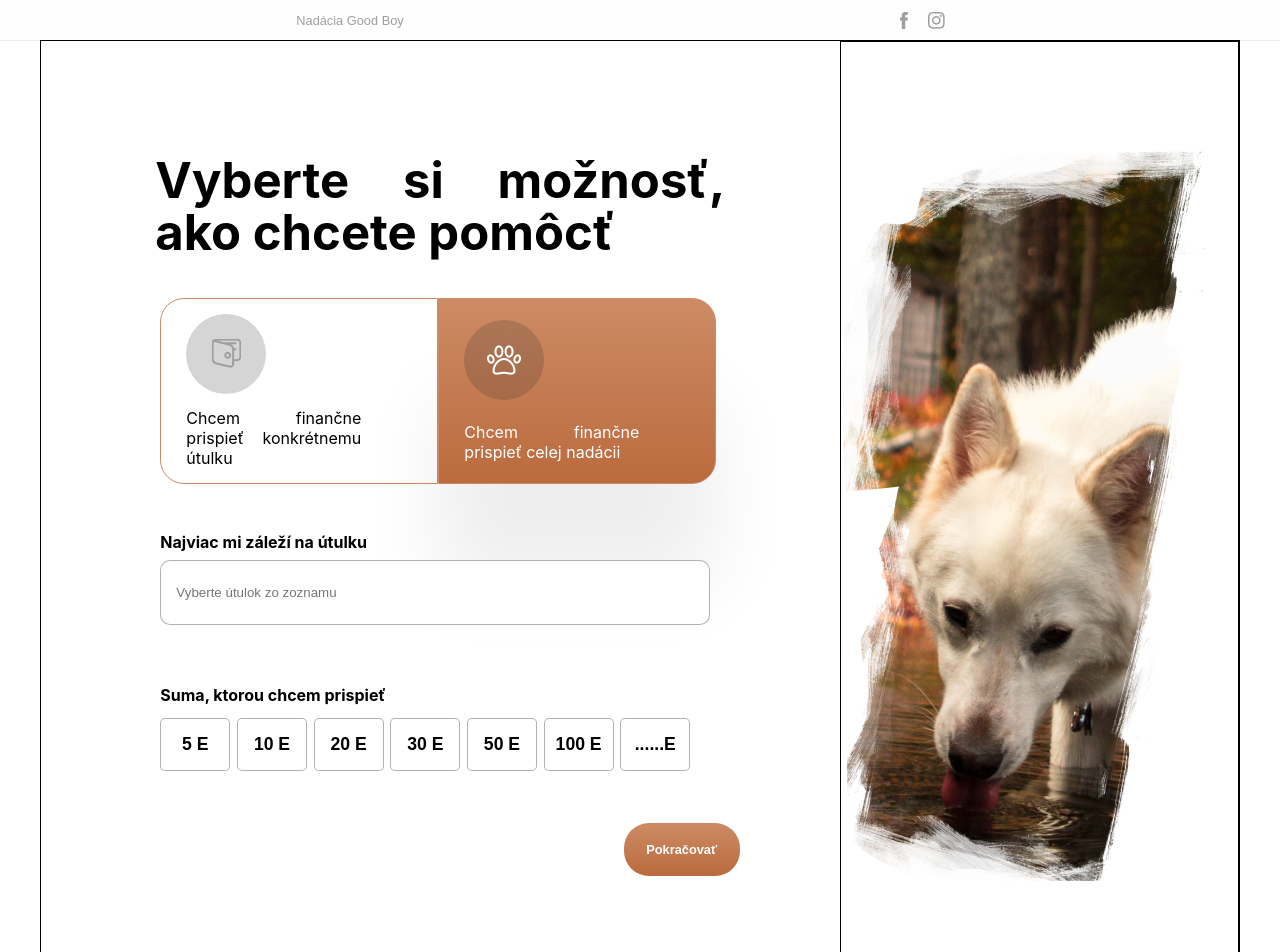
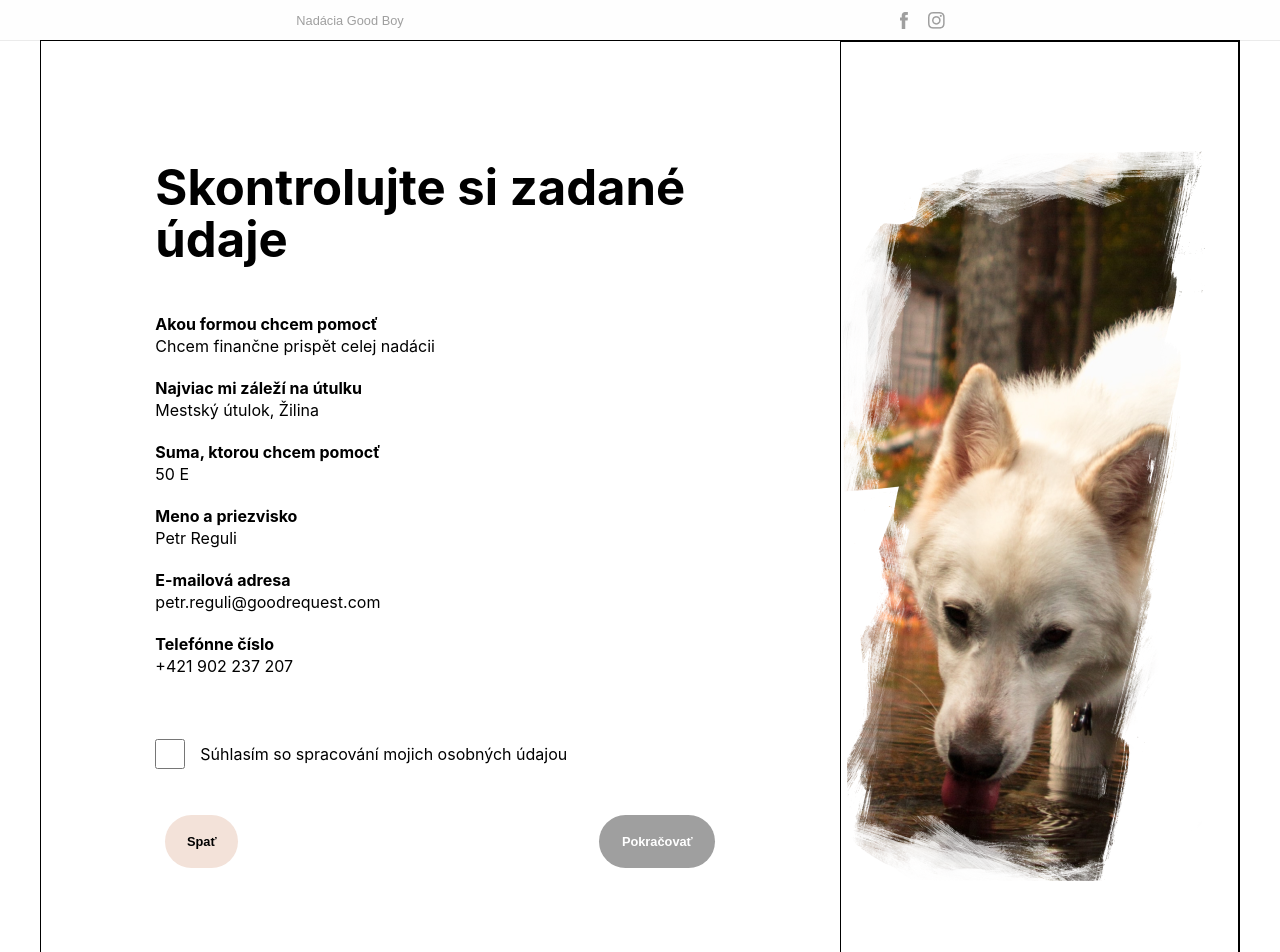
Before and after one commit to KarelGeyer/goodboy, a React (Create React App) app: page / in a window 1280 px wide. Shown: the top 952 px of the page. Built offline with nearby package versions, Linux system fonts and the light colour scheme.

Commit message:
created Form and Confirmation Component and styled them, added a color to Theme component, imported Confirmation and Form component to Layout

```diff
--- a/src/components/ChooseHelp.js
+++ b/src/components/ChooseHelp.js
@@ -104,7 +104,7 @@ const ContinueBttn = styled.button`
   margin-right: 100px;
   background-image: ${(props) => props.theme.color.primary};
   border: none;
-  border-radius: 25px;
+  border-radius: 100px;
   color: white;
   font-weight: 800;
   font-size: 0.8rem;
--- /dev/null
+++ b/src/components/Confirmation.js
@@ -0,0 +1,120 @@
+import React from 'react';
+import styled from 'styled-components';
+
+const Section = styled.section`
+  height: 800px;
+  width: 800px;
+  align-self: center;
+  display: flex;
+  flex-direction: column;
+  justify-content: space-evenly;
+  align-items: center;
+`;
+const H1 = styled.h1`
+  width: 570px;
+  font-size: 49px;
+  font-weight: 700;
+  line-height: 52px;
+  text-align: start;
+`;
+const FormWrapper = styled.div`
+  height: 380px;
+  display: flex;
+  flex-direction: column;
+  justify-content: space-between;
+`;
+const TextWrapper = styled.div`
+  width: 570px;
+  height: 60px;
+  text-align: start;
+`;
+const BoldText = styled.p`
+  font-weight: bold;
+  align-self: flex-start;
+  line-height: 1.5;
+`;
+const CheckerWrapper = styled.div`
+  width: 570px;
+  display: flex;
+  align-items: center;
+`;
+const Checker = styled.input`
+  height: 30px;
+  width: 30px;
+  border: 1px solid white;
+  border-radius: 25px;
+  align-self: start;
+  margin-right: 15px;
+`;
+const ButtonWrapper = styled.div`
+  width: 550px;
+  display: flex;
+  justify-content: space-between;
+`;
+const ContinueBttn = styled.button`
+  height: 53px;
+  width: 116px;
+  background-color: ${(props) => props.theme.color.darkGrey};
+  border: none;
+  border-radius: 100px;
+  color: white;
+  font-weight: 800;
+  font-size: 0.8rem;
+`;
+const BackBttn = styled.button`
+  height: 53px;
+  width: 73px;
+  background-color: ${(props) => props.theme.color.terciary};
+  border: none;
+  border-radius: 100px;
+  color: black;
+  font-weight: 800;
+  font-size: 0.8rem;
+`;
+
+const Confirmation = () => {
+  return (
+    <>
+      <Section>
+        <H1>Skontrolujte si zadané údaje</H1>
+        <FormWrapper>
+          <TextWrapper>
+            <BoldText>Akou formou chcem pomocť</BoldText>
+            <p>Chcem finančne prispět celej nadácii</p>
+          </TextWrapper>
+          <TextWrapper>
+            <BoldText>Najviac mi záleží na útulku</BoldText>
+            <p>Mestský útulok, Žilina</p>
+          </TextWrapper>
+          <TextWrapper>
+            <BoldText>Suma, ktorou chcem pomocť</BoldText>
+            <p>50 E</p>
+          </TextWrapper>
+          <TextWrapper>
+            <BoldText>Meno a priezvisko</BoldText>
+            <p>Petr Reguli</p>
+          </TextWrapper>
+          <TextWrapper>
+            <BoldText>E-mailová adresa</BoldText>
+            <p>petr.reguli@goodrequest.com</p>
+          </TextWrapper>
+          <TextWrapper>
+            <BoldText>Telefónne číslo</BoldText>
+            <p>+421 902 237 207</p>
+          </TextWrapper>
+        </FormWrapper>
+        <CheckerWrapper>
+          <Checker type="checkbox"></Checker>
+          <p>Súhlasím so spracování mojich osobných údajou</p>
+        </CheckerWrapper>
+
+        <ButtonWrapper>
+          <BackBttn>Spať</BackBttn>
+          <ContinueBttn>Pokračovať</ContinueBttn>
+        </ButtonWrapper>
+      </Section>
+    </>
+  );
+};
+
+export default Confirmation;
--- /dev/null
+++ b/src/components/Form.js
@@ -0,0 +1,84 @@
+import React from 'react';
+import styled from 'styled-components';
+
+const Section = styled.section`
+  height: 800px;
+  width: 800px;
+  align-self: center;
+  display: flex;
+  flex-direction: column;
+  justify-content: space-evenly;
+  align-items: center;
+`;
+const H1 = styled.h1`
+  width: 570px;
+  font-size: 49px;
+  font-weight: 700;
+  line-height: 52px;
+  text-align: start;
+`;
+const Input = styled.textarea`
+  height: 65px;
+  width: 550px;
+  border: 1px solid ${(props) => props.theme.color.lightGrey};
+  border-radius: 7px;
+  padding-left: 15px;
+`;
+const FormWrapper = styled.div`
+  height: 350px;
+  display: flex;
+  flex-direction: column;
+  justify-content: space-between;
+`;
+const ButtonWrapper = styled.div`
+  width: 550px;
+  display: flex;
+  justify-content: space-between;
+`;
+const ContinueBttn = styled.button`
+  height: 53px;
+  width: 116px;
+  background-color: ${(props) => props.theme.color.darkGrey};
+  border: none;
+  border-radius: 100px;
+  color: white;
+  font-weight: 800;
+  font-size: 0.8rem;
+`;
+const BackBttn = styled.button`
+  height: 53px;
+  width: 73px;
+  background-color: ${(props) => props.theme.color.terciary};
+  border: none;
+  border-radius: 100px;
+  color: black;
+  font-weight: 800;
+  font-size: 0.8rem;
+`;
+const BoldText = styled.p`
+  font-weight: bold;
+  align-self: flex-start;
+`;
+
+const Form = () => {
+  return (
+    <>
+      <Section>
+        <H1>Potrebujeme od Vás zopár informácií</H1>
+        <FormWrapper>
+          <BoldText>O vás</BoldText>
+          <Input placeholder="Zadejte Vaše meno"></Input>
+          <Input placeholder="Zadejte Vaše priezvisko"></Input>
+          <Input placeholder="Zadejte Vás e-mail"></Input>
+          <Input placeholder="+421"></Input>
+        </FormWrapper>
+        <ButtonWrapper>
+          <BackBttn>Spať</BackBttn>
+          <ContinueBttn>Pokračovať</ContinueBttn>
+        </ButtonWrapper>
+      </Section>
+    </>
+  );
+};
+
+export default Form;
--- a/src/layout/Layout.js
+++ b/src/layout/Layout.js
@@ -1,7 +1,9 @@
 import React from 'react';
 import styled from 'styled-components';
 import ChooseHelp from '../components/ChooseHelp';
+import Confirmation from '../components/Confirmation';
 import DogPicture from '../components/DogPicture';
+import Form from '../components/Form';
 import Footer from './Footer';
 import Navbar from './Navbar';
 
@@ -24,7 +26,9 @@ const layout = () => {
       <Navbar />
       <Section>
         <Wrapper>
-          <ChooseHelp></ChooseHelp>
+          {/* <ChooseHelp></ChooseHelp> */}
+          {/* <Form></Form> */}
+          <Confirmation></Confirmation>
           <DogPicture></DogPicture>
         </Wrapper>
       </Section>
--- a/src/layout/Theme.js
+++ b/src/layout/Theme.js
@@ -3,7 +3,7 @@ const Theme = {
     white: 'rgb(255, 255, 255)',
     primary: 'linear-gradient(180deg, #CD8B65 0%, #BB6B3D 100%)',
     secondary: 'linear-gradient(115.41deg, #CD8A64 -1.77%, #C4794F 73.03%)',
-    terciary: 'rgb(243,226,217,1)',
+    terciary: '#F3E2D9',
     lightGrey: 'rgb( 0,0,0,0.3)',
     darkerGrey: 'rgb(47,47,47,0.2)',
     darkGrey: 'rgb(159,159,159,1)',
```
